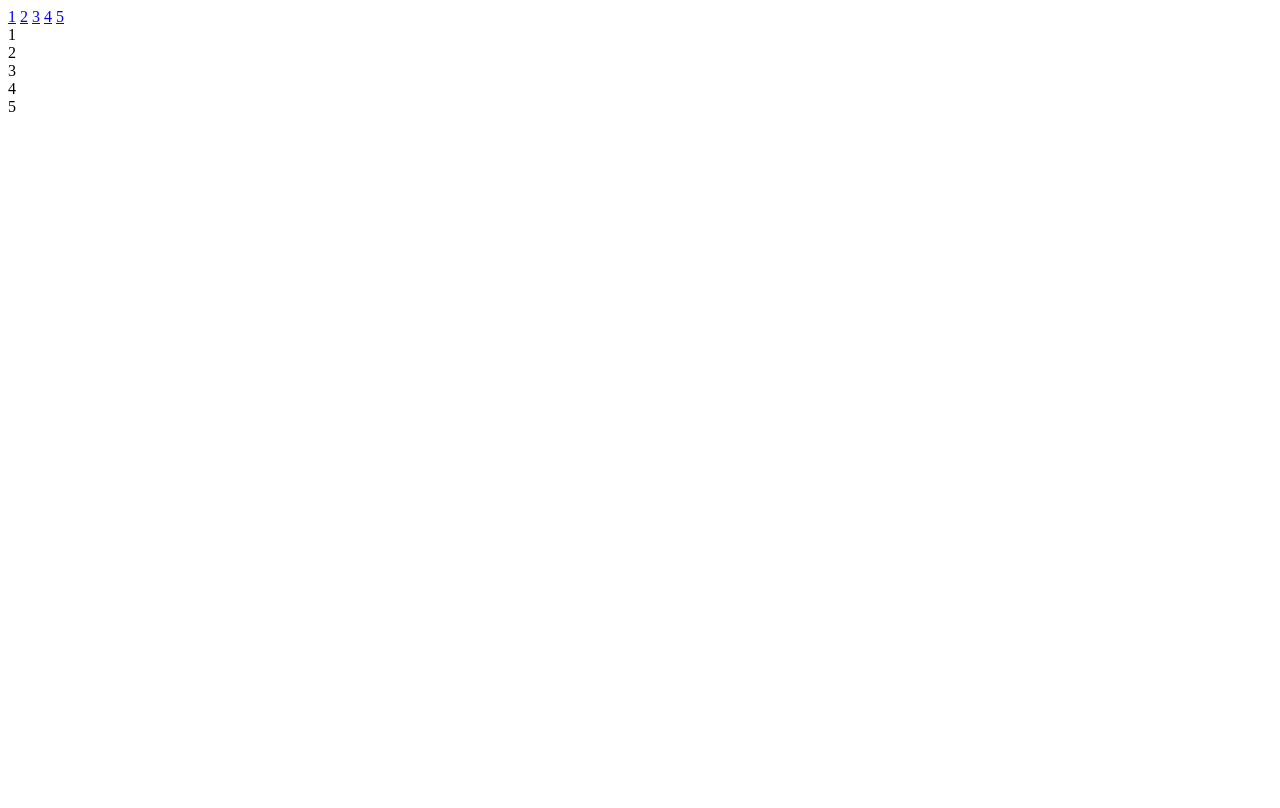
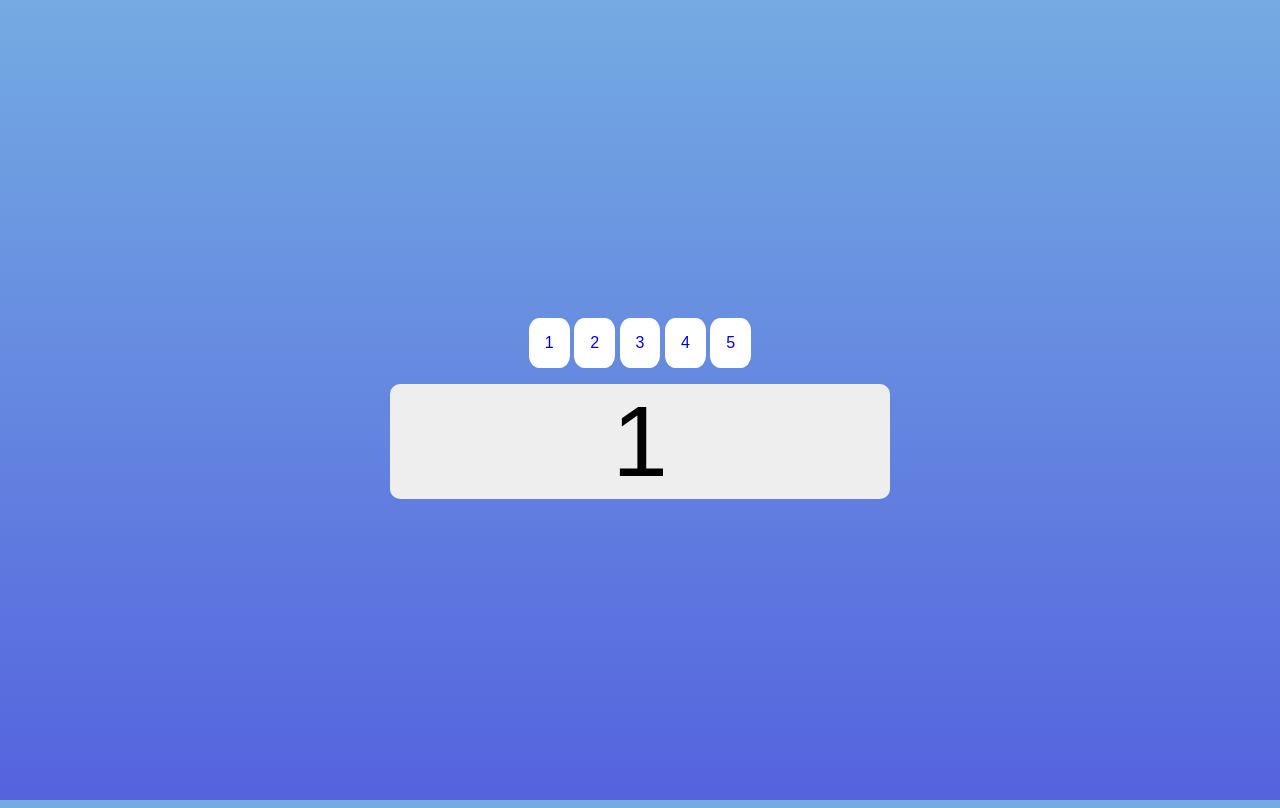
Before and after one commit to staten-island-tech/intro-to-css-SeanKeane6, a plain HTML site: page index.html in a window 1280 px wide. Drawn offline with Linux system fonts and the light colour scheme.

Commit message:
Update index.html

```diff
--- a/index.html
+++ b/index.html
@@ -2,6 +2,7 @@
 
 <head>
     <title>slide</title>
+    <link rel="stylesheet" href="slide.css">
 </head>
 
 <body>
```
